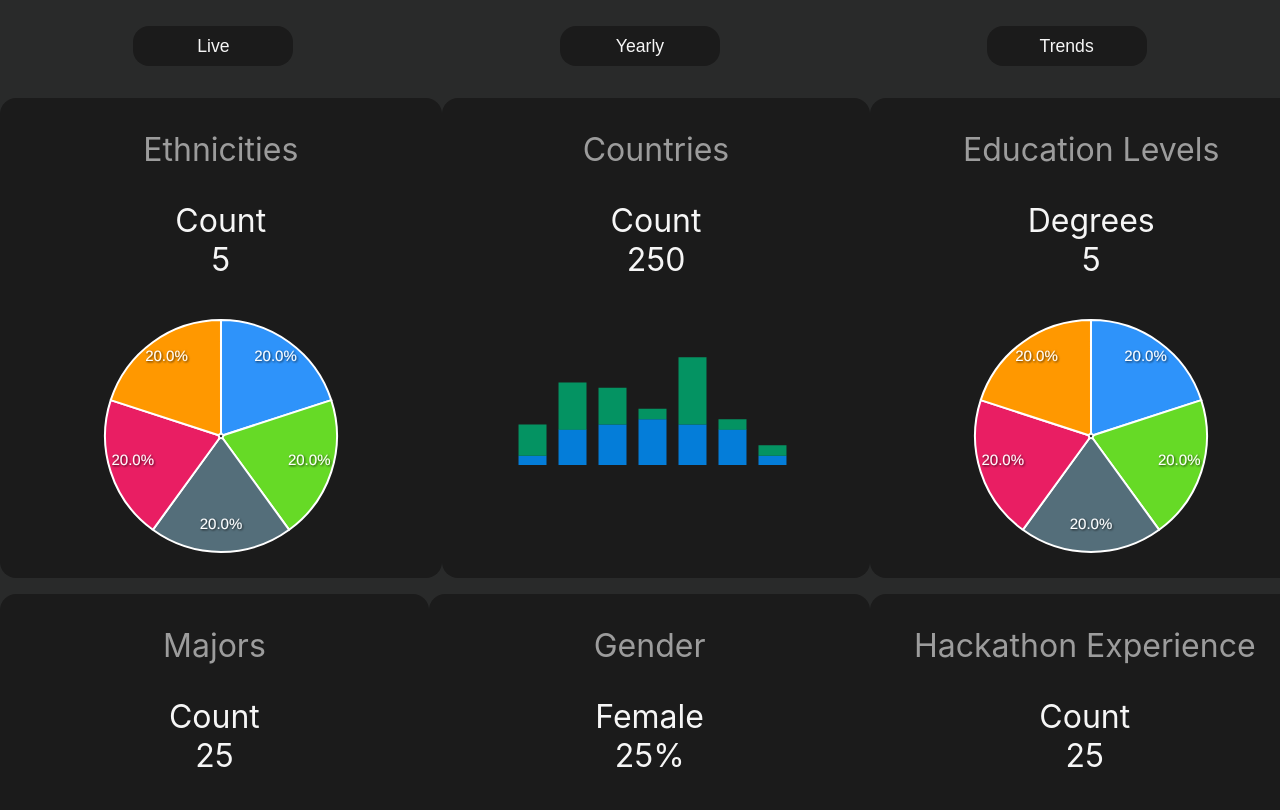
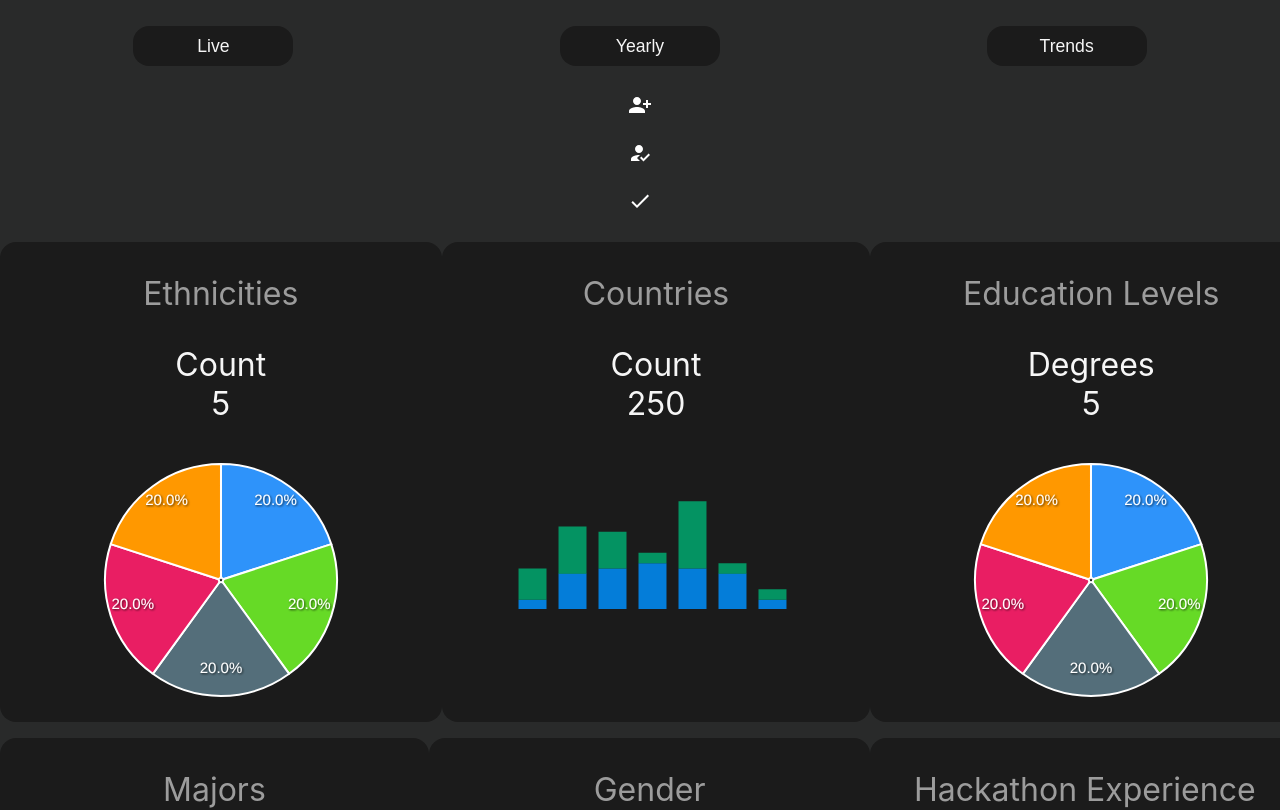
Before and after one commit to nishilfaldu/react-dashboard, a React (Create React App) app: page / in a window 1280 px wide. Shown: the top 810 px of the page. Built offline with nearby package versions, Linux system fonts and the light colour scheme.

Commit message:
added tab buttons to tab

```diff
--- a/src/components/Tab.js
+++ b/src/components/Tab.js
@@ -8,7 +8,9 @@ import TabButton from './TabButton';
 const Tab = function(props){
     return(
         <div>
-            {/* <TabButton forLabel='input-1' textLabel='Registered' buttonIcon={<PersonAddAlt1Icon/>}></TabButton> */}
+            <TabButton forLabel='input-1' textLabel='Registered' buttonIcon={<PersonAddAlt1Icon/>}></TabButton>
+            <TabButton forLabel='input-2' textLabel='Confirmed' buttonIcon={<HowToRegIcon/>}></TabButton>
+            <TabButton forLabel='input-3' textLabel='Checked In' buttonIcon={<CheckIcon/>}></TabButton>
         </div>
     );
 }
```
Also changed, not shown: src/components/TabButton.js (+0 -24 lines).
